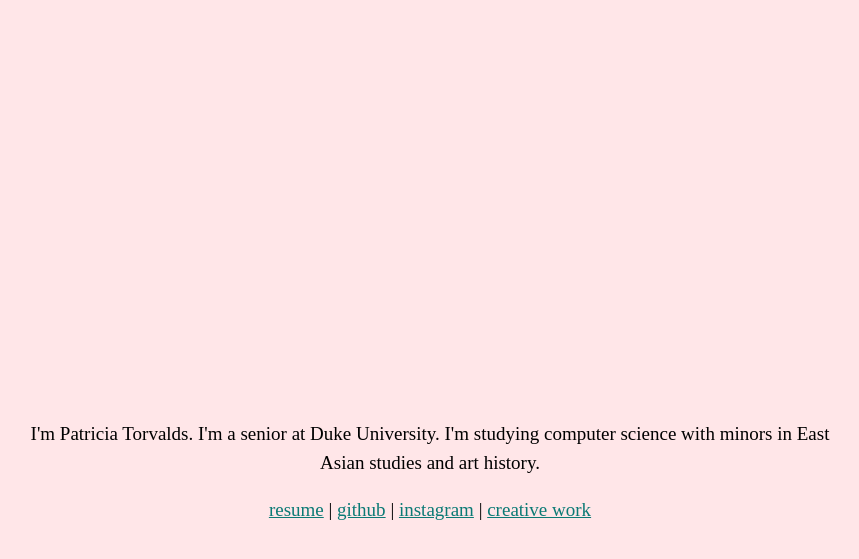
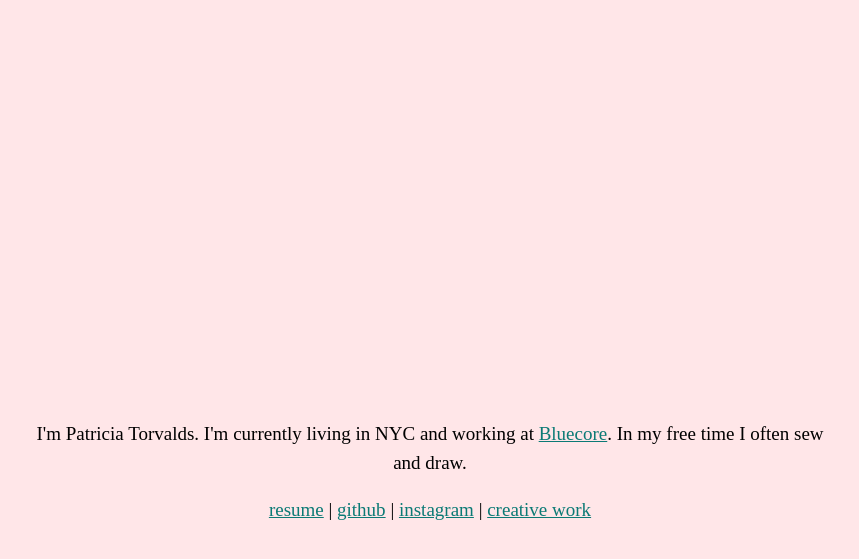
Before and after one commit to pmt/pmt.github.io, a Jekyll site: the page index.html, which Jekyll copies as it is, in a window 1280 px wide. Shown: the top 559 px of the page, without its empty margins (210-1069 px from the left). Built offline with Jekyll 4.4.1, drawn with Linux system fonts in a browser that asks for light colours.

Commit message:
Life update

```diff
--- a/index.html
+++ b/index.html
@@ -4,10 +4,10 @@
 <html>
 <body>
 <div class="content">
-I'm Patricia Torvalds. I'm a senior at Duke University. I'm studying computer science with minors in East Asian studies and art history.
+I'm Patricia Torvalds. I'm currently living in NYC and working at <a href="https://www.bluecore.com/">Bluecore</a>. In my free time I often sew and draw.
 <p>
 <a href="http://www.patriciatorvalds.com/files/PTORVALDSresume.pdf">resume</a> | <a href="https://www.github.com/pmt">github</a> |
- <a href="https://www.instagram.com/patriciatorvalds">instagram</a> | <a href="/creative/"> creative work </a>
+ <a href="https://www.instagram.com/patriciatorvalds">instagram</a> | <a href="/creative/">creative work</a>
 </p>
 </div>
 </body>
```
